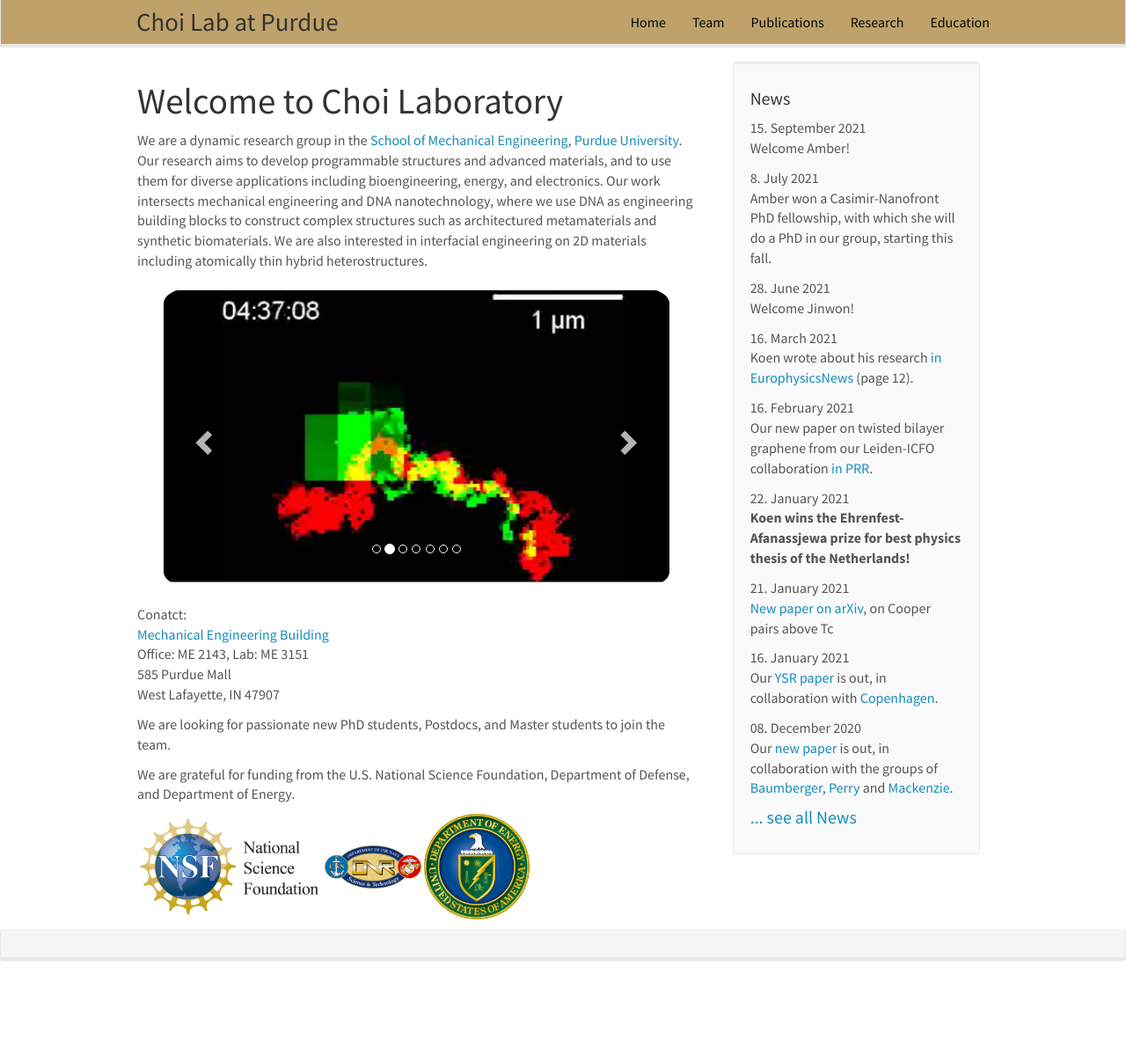
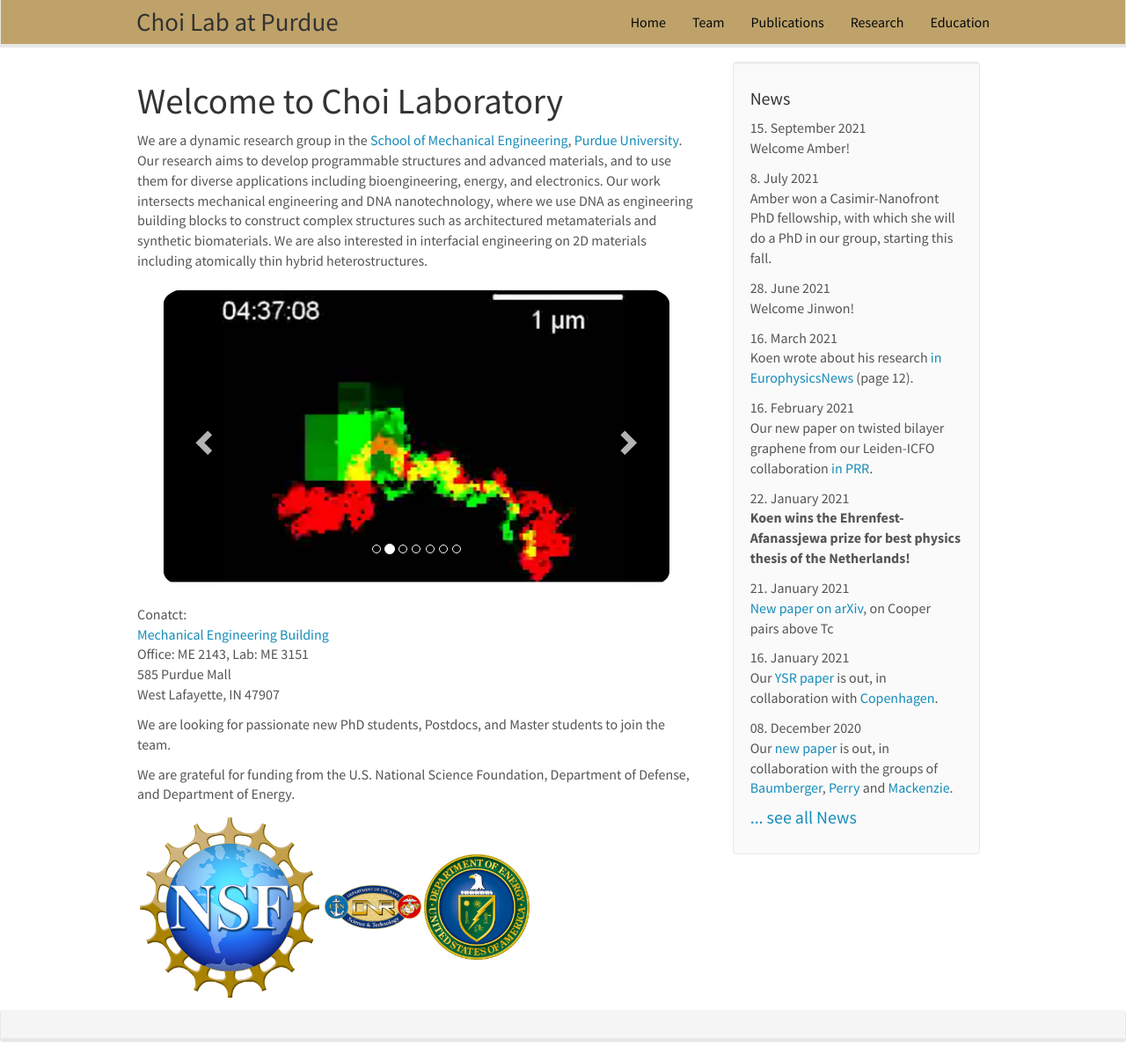
Before and after one commit to choidnalab/choidnalab.github.io, a Jekyll site: the page built from _pages/home.md, in a window 1280 px wide and 1206 px high. Shown: the whole window at 88% size. Built offline with Jekyll 4.4.1, drawn with Linux system fonts in a browser that asks for light colours; nearby versions of some CDN libraries.

Commit message:
Update home.md

```diff
--- a/_pages/home.md
+++ b/_pages/home.md
@@ -61,7 +61,7 @@ We are looking for passionate new PhD students, Postdocs, and Master students to
 We are grateful for funding from the U.S. National Science Foundation, Department of Defense, and Department of Energy.
 
 <figure class="fourth">
-  <img src="{{ site.url }}{{ site.baseurl }}/images/teampic/358329.jpg" style="width: 210px">
+  <img src="{{ site.url }}{{ site.baseurl }}/images/teampic/nsf.jpg" style="width: 210px">
   <img src="{{ site.url }}{{ site.baseurl }}/images/teampic/dnr1.jpg" style="width: 110px">
   <img src="{{ site.url }}{{ site.baseurl }}/images/teampic/doe.jpg" style="width: 120px">
 
```
